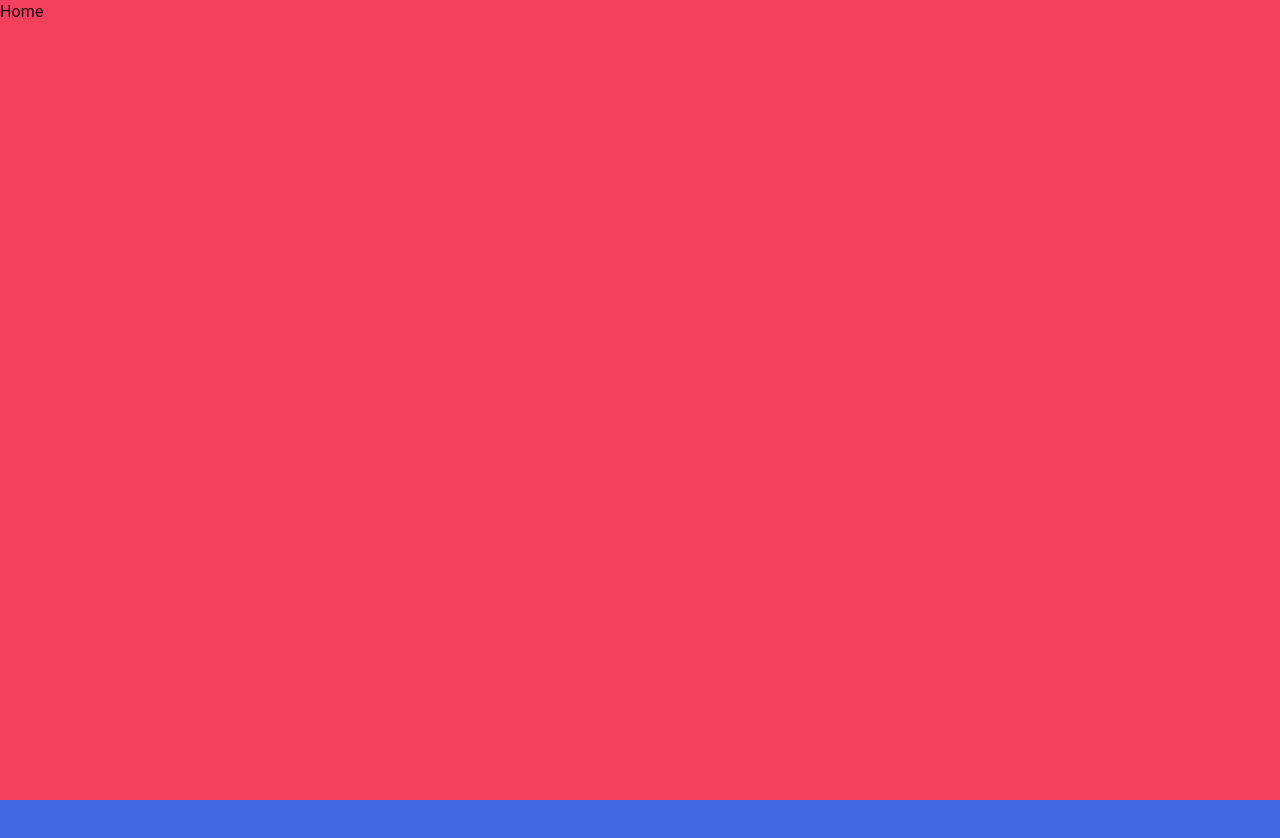
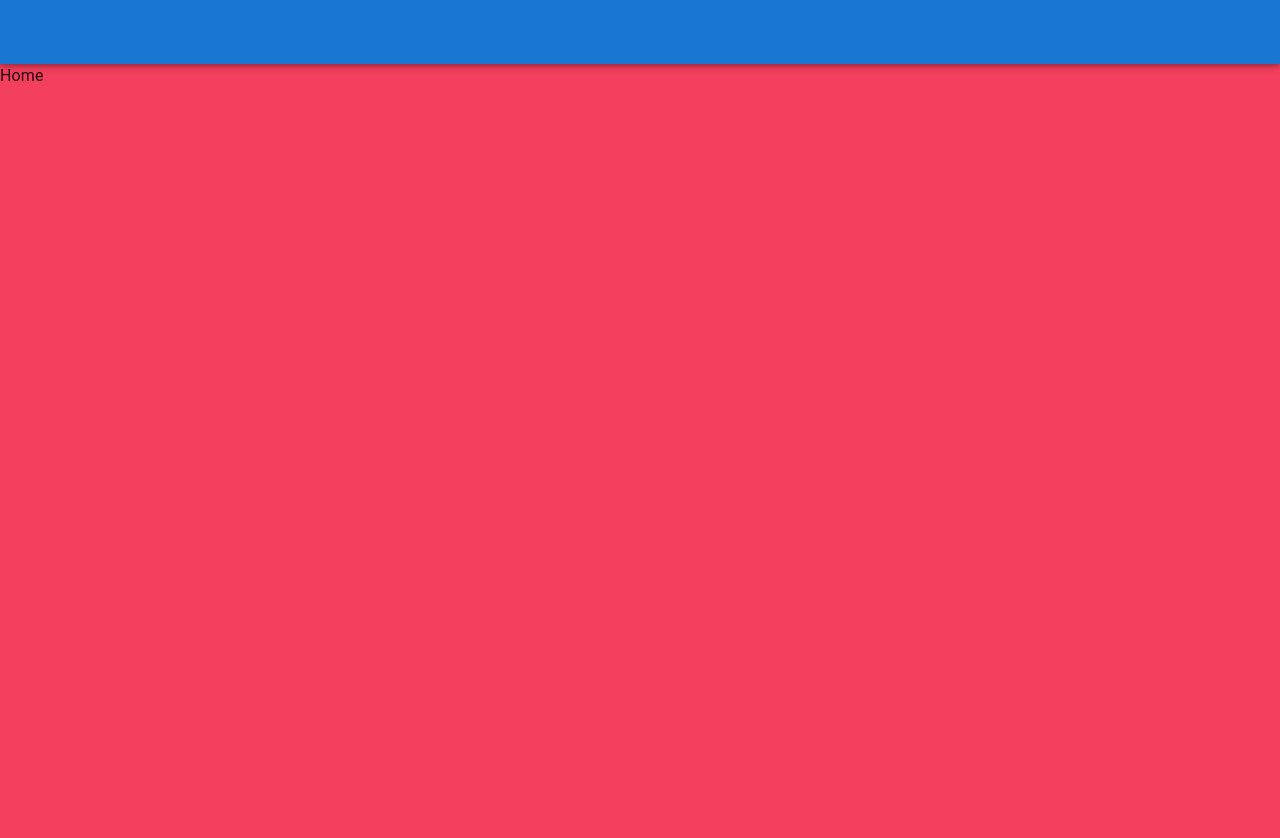
Before and after one commit to BrandonWu500/car-rental-web-app-v2, a Next.js app: page / in a window 1280 px wide. Shown: the top 838 px of the page. Before the commit the page ends 800 px from the top, so only its background shows below. Built offline with nearby package versions, Linux system fonts and the light colour scheme.

Commit message:
feat: add navbar to layout

```diff
--- a/src/app/layout.tsx
+++ b/src/app/layout.tsx
@@ -1,6 +1,8 @@
 import type { Metadata } from 'next';
 
 import ThemeRegistry from '@/theme/ThemeRegistry';
+
+import { Navbar } from '@/components/navbar';
 
 import './globals.css';
 
@@ -17,7 +19,10 @@ export default function RootLayout({
   return (
     <html lang="en">
       <ThemeRegistry>
-        <body>{children}</body>
+        <body>
+          <Navbar />
+          {children}
+        </body>
       </ThemeRegistry>
     </html>
   );
```
